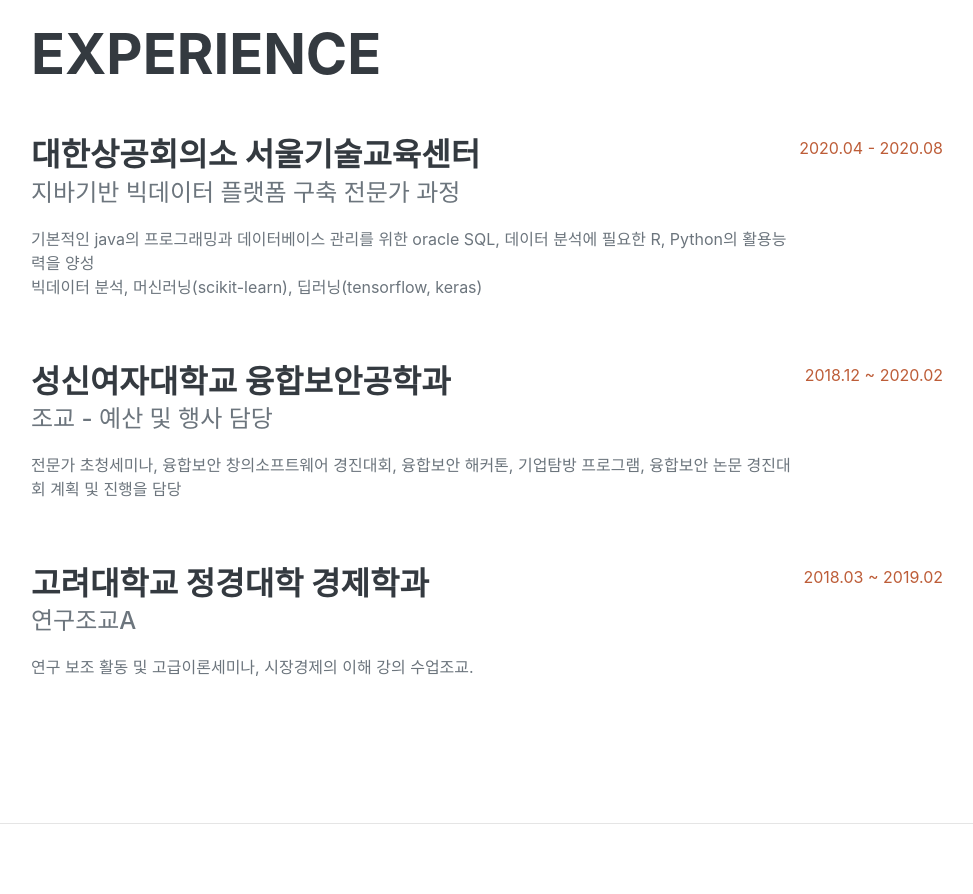
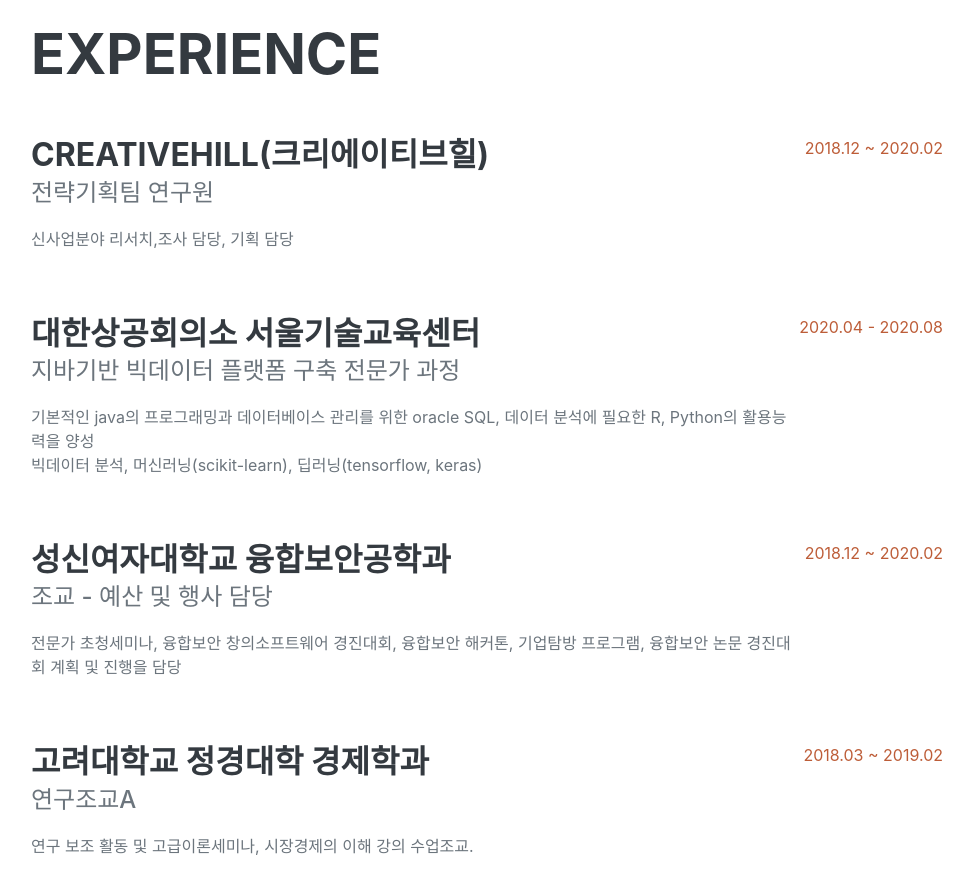
Before and after one commit to JungeunJang/JungeunJang.github.io, a plain HTML site: page index.html in a window 1280 px wide. Shown: the part 860-1754 px from the top of the page, without its empty margins (289-1262 px from the left). Drawn offline with nearby package versions, Linux system fonts and the light colour scheme; a web font is replaced by a local one.

Commit message:
Update index.html

```diff
--- a/index.html
+++ b/index.html
@@ -61,6 +61,14 @@
             <section class="resume-section" id="experience">
                 <div class="resume-section-content">
                     <h2 class="mb-5">Experience</h2>
+                       <div class="d-flex flex-column flex-md-row justify-content-between mb-5">
+                        <div class="flex-grow-1">
+                            <h3 class="mb-0">Creativehill(크리에이티브힐)</h3>
+                            <div class="subheading mb-3">전략기획팀 연구원</div>
+                            <p>신사업분야 리서치,조사 담당, 기획 담당</p>
+                        </div>
+                        <div class="flex-shrink-0"><span class="text-primary">2018.12 ~ 2020.02</span></div>
+                    </div>
                        <div class="d-flex flex-column flex-md-row justify-content-between mb-5">
                         <div class="flex-grow-1">
                             <h3 class="mb-0">대한상공회의소 서울기술교육센터</h3>
```
